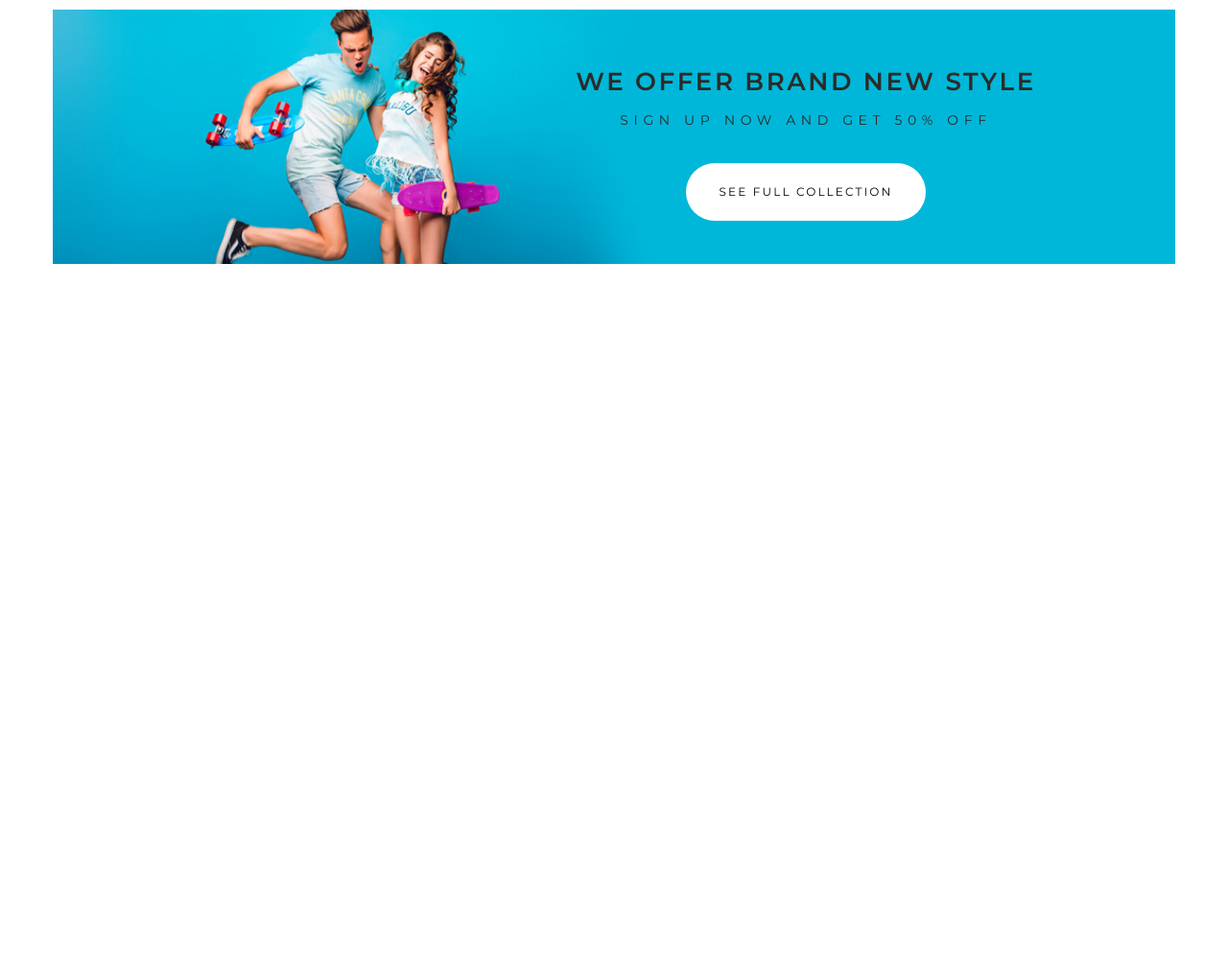
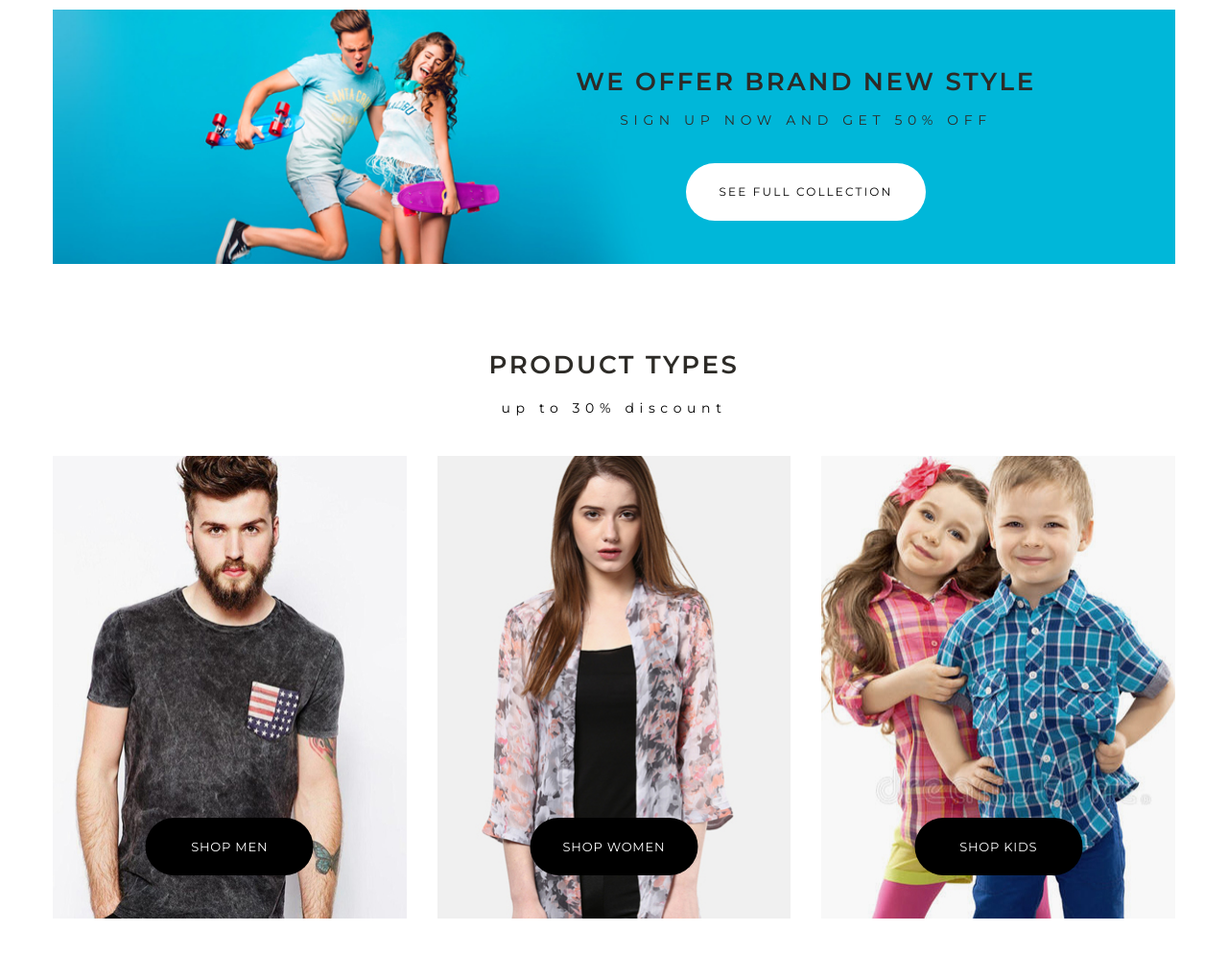
Before and after one commit to PerpetuumG/fashion, a website: page index.html in a window 1280 px wide. Shown: the part 1395-2390 px from the top of the page at 96% size. Before the commit the page ends 1695 px from the top, so only its background shows below. Drawn offline with nearby package versions, Linux system fonts and the light colour scheme; files that its build step writes are made by us from their sources.

Commit message:
Полная верстка блока с продуктами

```diff
--- a/index.html
+++ b/index.html
@@ -223,8 +223,27 @@
                     <a href="#">SEE FULL COLLECTION</a>
                 </div>
             </div>
+
+            <div class="products">
+                <p class="products__title">product types</p>
+                <p>up to 30% discount</p>
+                <div class="products__block">
+                    <div class="products__element">
+                        <img src="img/product1.jpg" alt="product1">
+                        <a href="#">Shop men</a>
+                    </div>
+                    <div class="products__element">
+                        <img src="img/product2.jpg" alt="product2">
+                        <a href="#">Shop women</a>
+                    </div>
+                    <div class="products__element">
+                        <img src="img/product3.jpg" alt="product3">
+                        <a href="#">Shop kids</a>
+                    </div>
+                </div>
+            </div>
+
         </div>
-
     </div>
 </body>
 
--- /dev/null
+++ b/scss/blocks/products.scss
@@ -0,0 +1,81 @@
+.products{
+    margin: 90px 0;
+
+    .products__title{
+        font-size: 26px;
+        line-height: 30px;
+        letter-spacing: 2.6px;
+        text-transform: uppercase;
+        font-weight: 600;
+        color: $offers_color;
+        text-align: center;
+    }
+
+    p{
+        text-align: center;
+        margin: 20px 0;
+        font-size: 14px;
+        line-height: 20px;
+        letter-spacing: 5.6px;
+    }
+
+    .products__block{
+        display: flex;
+        justify-content: space-between;
+        flex-wrap: wrap;
+        margin: 40px 0;
+
+        .products__element{
+            flex-basis: 31.5%;
+            position: relative;
+
+            img{
+                max-width: 100%;
+                display: block;
+                margin: 0 auto;
+            }
+
+            a{
+                position: absolute;
+                left: 50%;
+                transform: translateX(-50%);
+                bottom: 20px;
+                $values: (fs: 13px, lh: 20px, ls: 0.78px, w: 175px, br: 60px);
+                @include btn($values...){
+                    padding: 20px 0;
+                };
+            }
+        }
+    }
+}
+
+@media (max-width: 768){
+    .products{
+        margin: 25px 0;
+    }
+}
+
+@media (max-width: 640px){
+    .products{
+        .products__block{
+            justify-content: center;
+
+            .products__element{
+                flex-basis: 48%;
+                margin: 5px 1%;
+            }
+        }
+    }
+}
+
+@media (max-width: 480px){
+    .products{
+        .products__block{
+
+            .products__element{
+                flex-basis: 100%;
+                margin: 10px 0;
+            }
+        }
+    }
+}
--- a/scss/style.scss
+++ b/scss/style.scss
@@ -14,3 +14,4 @@
 @import "blocks/categories";
 @import "blocks/offers";
 @import "blocks/banner";
+@import "blocks/products";
```
Also changed, not shown: build/css/style.css, build/index.html.
